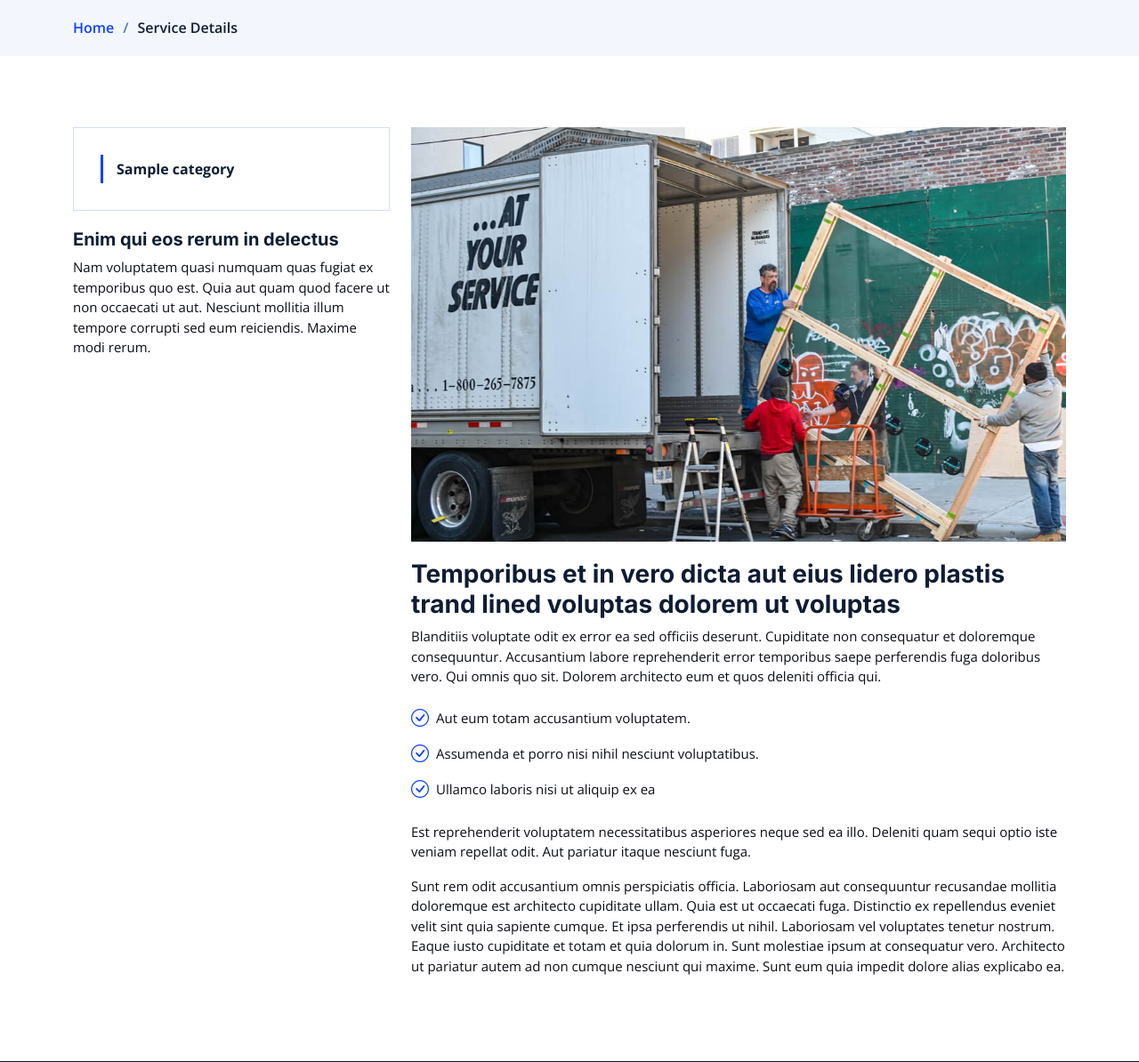
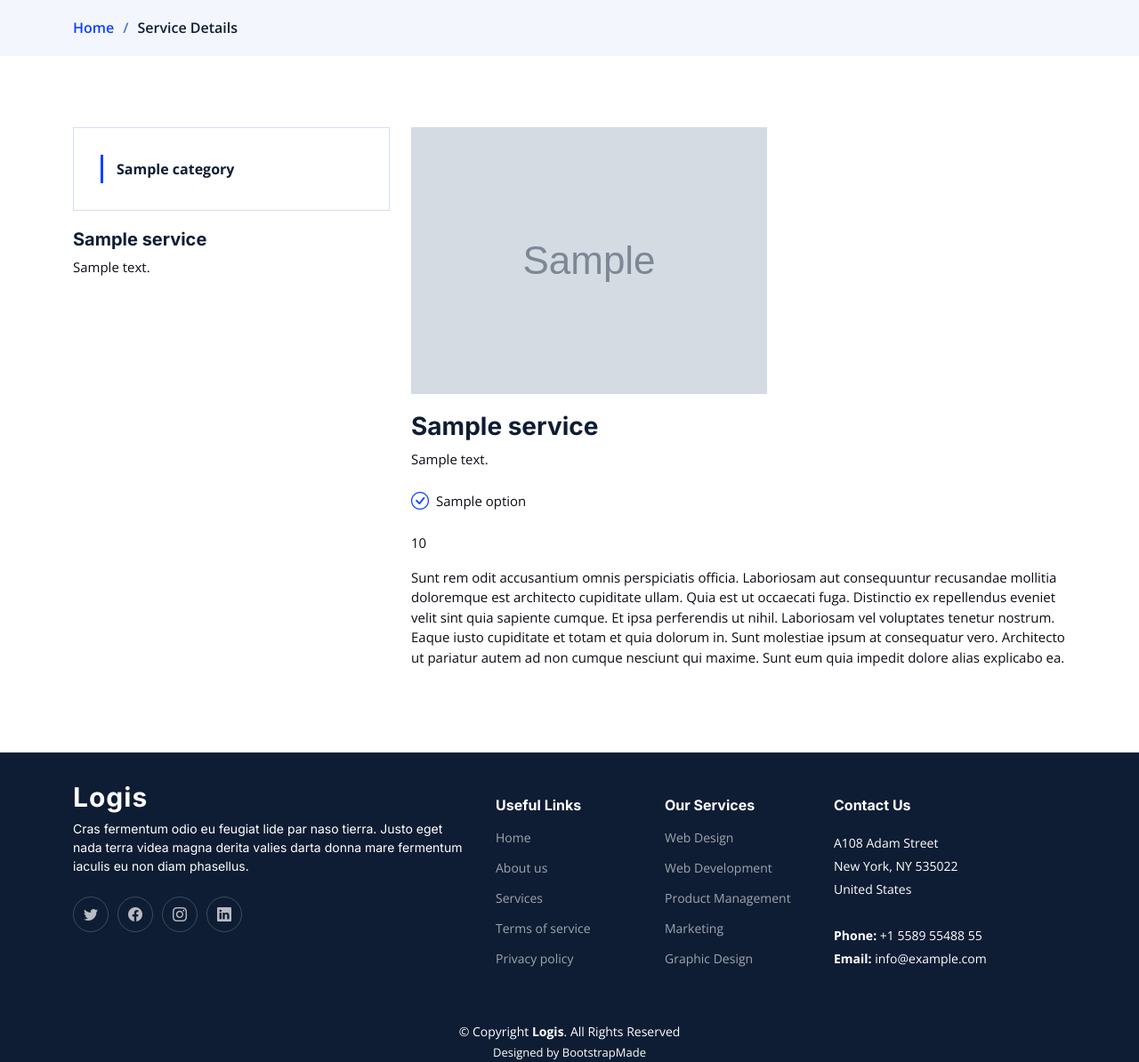
Before and after one commit to rezaamohseni/django-class, a Django app: page /services/service-detail/1 in a window 1280 px wide. Shown: the part 384-1578 px from the top of the page at 89% size. Run offline with Django 5.2, Linux system fonts and the light colour scheme; tables that the repository leaves empty hold one stand-in row (values such as "Sample post"); grey boxes marked "Sample" are stand-in pictures; some libraries are stand-ins or nearby versions.

Commit message:
create view detail

```diff
--- a/services/models.py
+++ b/services/models.py
@@ -55,7 +55,6 @@ class Option(models.Model):
     def __str__(self):
         return self.title
 
-
 class Service(models.Model):
     image = models.ImageField(upload_to = 'services' , default= 'image.jpg')
     name = models.CharField(max_length=300)
--- a/services/views.py
+++ b/services/views.py
@@ -39,8 +39,10 @@ def services(request, **kwargs):
     return render(request, 'services/services.html' , context = context)
 
 
-def services_detail(request , id):
+def services_detail(request ,id):
+
     service = Service.objects.get(id=id)
+
     context = {
         'service_detail': service
     }
--- a/templates/services/service-details.html
+++ b/templates/services/service-details.html
@@ -1,5 +1,6 @@
 {% extends "base.html" %}
 {% load static %}
+{% load humanize %}
 {% block 'title' %}services-detail{% endblock 'title' %}
 {% block 'content' %}
 
@@ -34,25 +35,25 @@
           <div class="col-lg-4">
             <div class="services-list">
               {% for  obj in service_detail.category.all  %}
-              <a href="" class="active">{{obj.title}}</a>
+              <a href='' class="active">{{obj.title}}</a>
               {% endfor %}
             </div>
-            <h4>Enim qui eos rerum in delectus</h4>
-            <p>Nam voluptatem quasi numquam quas fugiat ex temporibus quo est. Quia aut quam quod facere ut non occaecati ut aut. Nesciunt mollitia illum tempore corrupti sed eum reiciendis. Maxime modi rerum.</p>
+            <h4>{{service_detail.name}}</h4>
+            <p>{{service_detail.content}}</p>
           </div>
           <div class="col-lg-8">
-            <img src="{% static 'assets/img/service-details.jpg' %}" alt="" class="img-fluid services-img">
-            <h3>Temporibus et in vero dicta aut eius lidero plastis trand lined voluptas dolorem ut voluptas</h3>
+            <img src={{service_detail.image.url}} alt="" class="img-fluid services-img">
+            <h3>{{service_detail.title}}</h3>
             <p>
-              Blanditiis voluptate odit ex error ea sed officiis deserunt. Cupiditate non consequatur et doloremque consequuntur. Accusantium labore reprehenderit error temporibus saepe perferendis fuga doloribus vero. Qui omnis quo sit. Dolorem architecto eum et quos deleniti officia qui.
+              {{service_detail.description}}
             </p>
             <ul>
-              <li><i class="bi bi-check-circle"></i> <span>Aut eum totam accusantium voluptatem.</span></li>
-              <li><i class="bi bi-check-circle"></i> <span>Assumenda et porro nisi nihil nesciunt voluptatibus.</span></li>
-              <li><i class="bi bi-check-circle"></i> <span>Ullamco laboris nisi ut aliquip ex ea</span></li>
+              {% for obj in service_detail.generals.all %}
+              <li><i class="bi bi-check-circle"></i> <span>{{obj.title}}</span></li>
+              {% endfor %}
             </ul>
             <p>
-              Est reprehenderit voluptatem necessitatibus asperiores neque sed ea illo. Deleniti quam sequi optio iste veniam repellat odit. Aut pariatur itaque nesciunt fuga.
+              {{service_detail.price|intcomma}}
             </p>
             <p>
               Sunt rem odit accusantium omnis perspiciatis officia. Laboriosam aut consequuntur recusandae mollitia doloremque est architecto cupiditate ullam. Quia est ut occaecati fuga. Distinctio ex repellendus eveniet velit sint quia sapiente cumque. Et ipsa perferendis ut nihil. Laboriosam vel voluptates tenetur nostrum. Eaque iusto cupiditate et totam et quia dolorum in. Sunt molestiae ipsum at consequatur vero. Architecto ut pariatur autem ad non cumque nesciunt qui maxime. Sunt eum quia impedit dolore alias explicabo ea.
```
